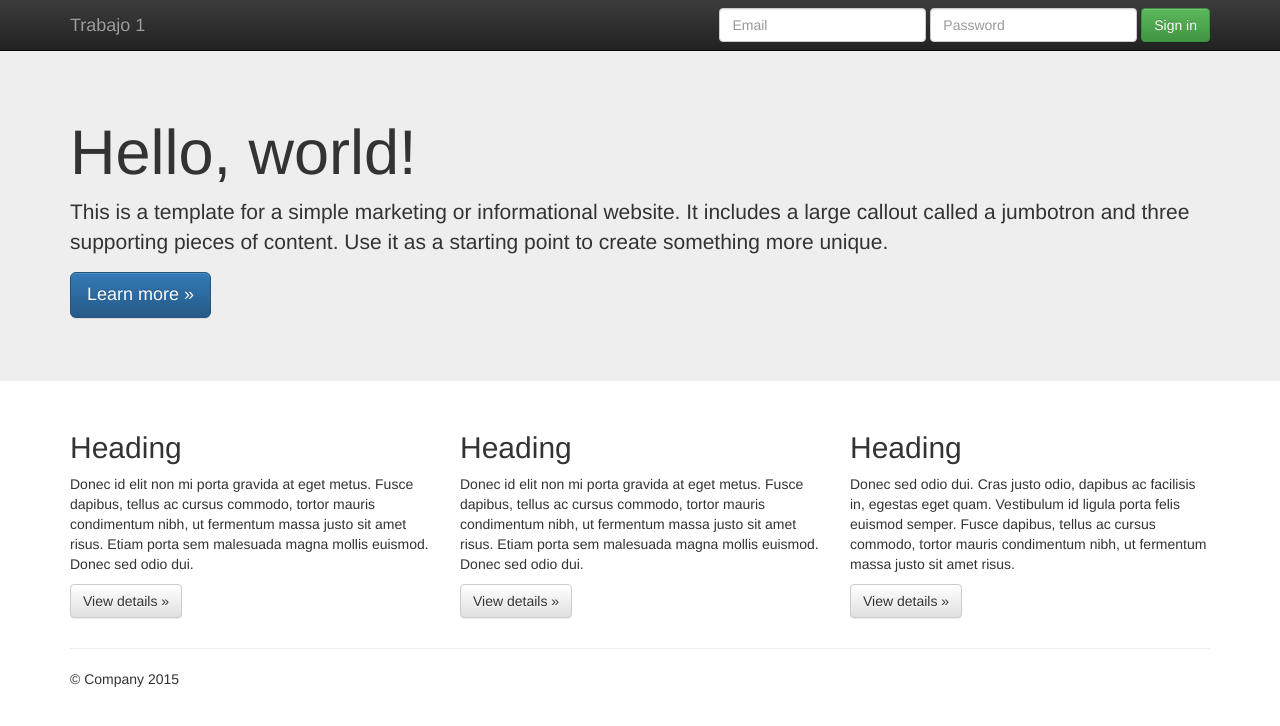
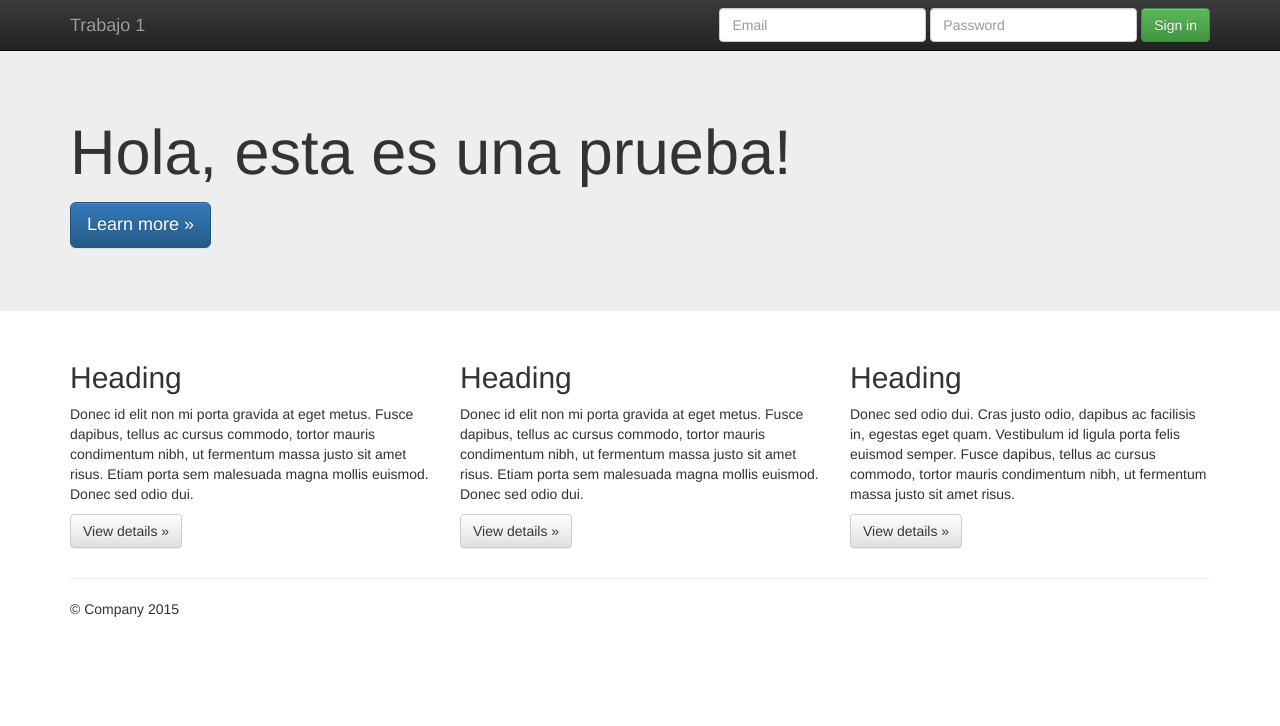
Before and after one commit to Cristianzz/Trabajo2-Cristian-Galarza, a plain HTML site: page index.html in a window 1280 px wide. Drawn offline with nearby package versions, Linux system fonts and the light colour scheme.

Commit message:
se modifico el texto dendo del h1 en index.html

```diff
--- a/index.html
+++ b/index.html
@@ -55,8 +55,8 @@
     <!-- Main jumbotron for a primary marketing message or call to action -->
     <div class="jumbotron">
       <div class="container">
-        <h1>Hello, world!</h1>
-        <p>This is a template for a simple marketing or informational website. It includes a large callout called a jumbotron and three supporting pieces of content. Use it as a starting point to create something more unique.</p>
+        <h1>Hola, esta es una prueba!</h1>
+        <p></p>
         <p><a class="btn btn-primary btn-lg" href="#" role="button">Learn more &raquo;</a></p>
       </div>
     </div>
```
